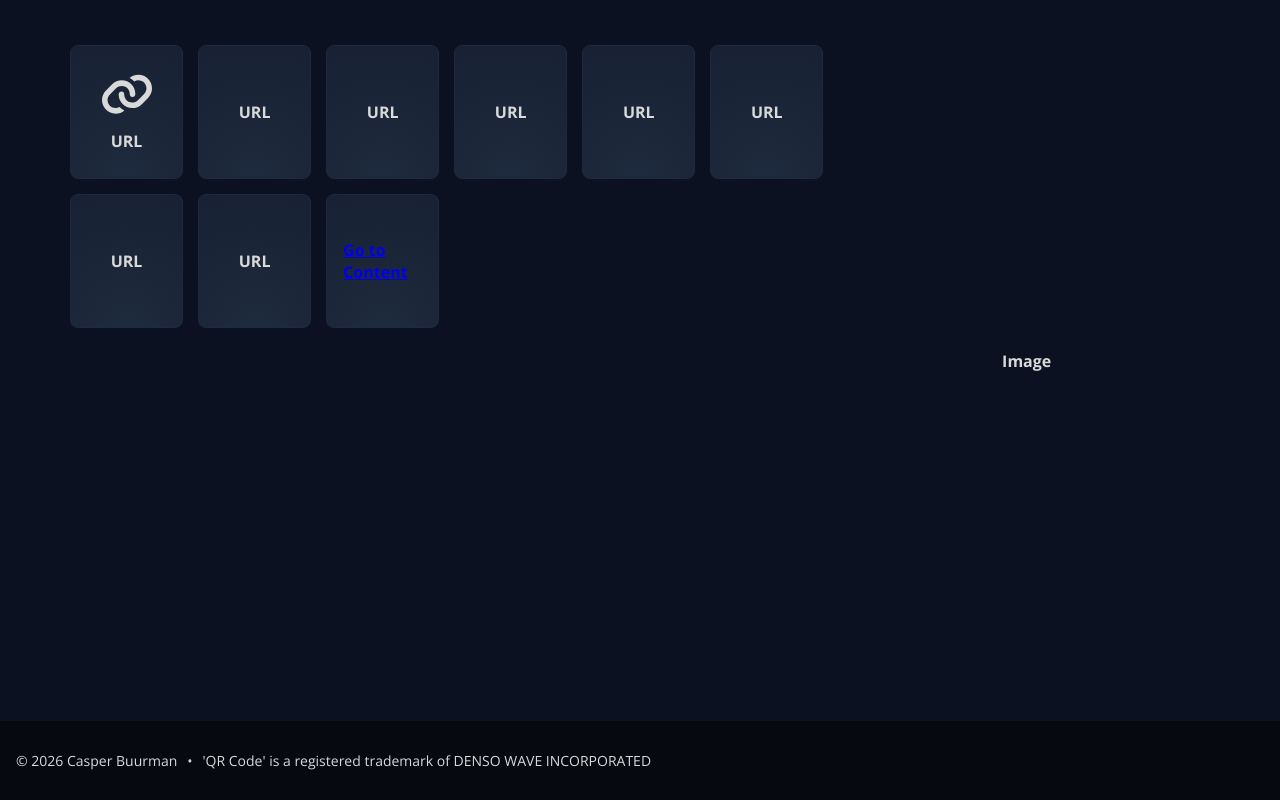
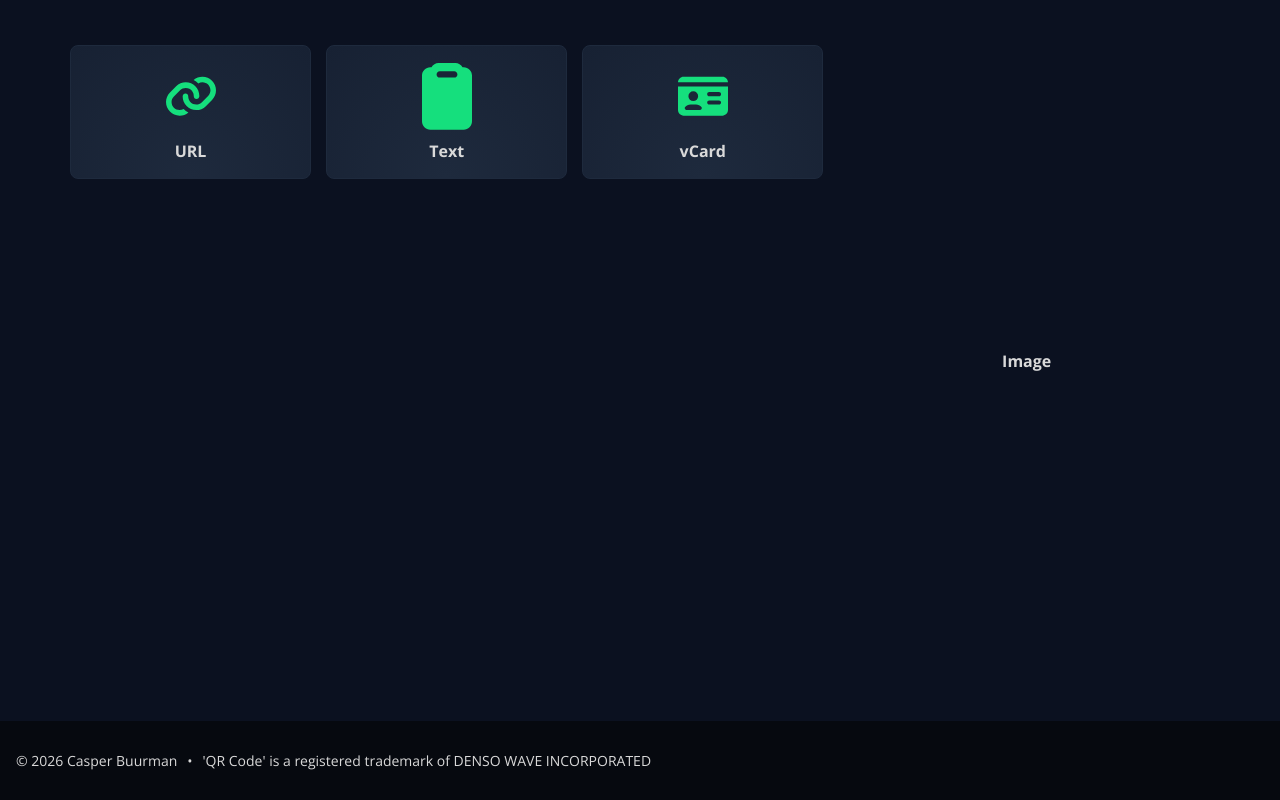
Before and after one commit to CasperBvV/QR-Genny, a Vue app: page / in a window 1280 px wide. Built offline with nearby package versions, Linux system fonts and the light colour scheme.

Commit message:
Improve QR content handling and UI for type selection
Refactored QR data parsing to support multiple content types (text, URL, vCard) with debounced updates. Enhanced HomeView to allow users to select content type with icons, and updated ContentView to prompt for type selection if none is set.

```diff
--- a/src/data/qr.ts
+++ b/src/data/qr.ts
@@ -107,22 +107,58 @@ interface qrDataType {
 
 
 export const qrData = ref<qrDataType>({} as qrDataType)
+const latestUpdate = ref<number>(0);
 watch(qrData.value, (newData) => {
-  const contentString = parseContent(newData.content, newData.home?.type || 'text');
-  qrOptions.value.data = contentString;
-  console.log('QR Data updated:', qrOptions.value.data);
-})
+  latestUpdate.value = Date.now();
+
+  // Wait until no updates for 500ms
+  const currentUpdate = latestUpdate.value;
+  setTimeout(() => {
+    if (currentUpdate === latestUpdate.value) {
+      // Apply updates to qrOptions
+      applyUpdates(newData);
+    }
+  }, 500);
+}, { deep: true });
+
+function applyUpdates(newData: qrDataType) {
+  console.log('Applying updates to qrOptions:', newData);
+  // Update qrOptions based on qrData content
+
+  qrOptions.value.data = parseContent(newData.content, newData.home?.type || 'text');
+}
 
 function parseContent(content: Record<string, string>, type: string): string {
   let dataString = '';
-  if (type === 'vCard') {
-    dataString += 'BEGIN:VCARD\nVERSION:3.0\n';
-    for (const [key, value] of Object.entries(content)) {
-      dataString += `${key}: ${value}\n`;
-    }
-    dataString += 'END:VCARD';
-  } else {
-    dataString = content?.text || 'https://cbuurman.nl';
+  content = content || {};
+
+  switch (type) {
+    case 'text':
+      dataString = content.text || 'Hello, World!';
+      break;
+    case 'url':
+      let input : string = content.url || 'cbuurman.nl';
+      if (!input.startsWith('http://') && !input.startsWith('https://')) {
+        input = 'https://' + input;
+      }
+      dataString = input;
+      break;
+    case 'vCard':
+      dataString = generateVCard(content);
+      break;
+    default:
+      dataString = content[type] || 'https://cbuurman.nl';
   }
+
+  return dataString;
+}
+
+function generateVCard(content: Record<string, string>): string {
+  let dataString = '';
+  dataString += 'BEGIN:VCARD\nVERSION:3.0\n';
+  for (const [key, value] of Object.entries(content)) {
+    dataString += `${key}: ${value}\n`;
+  }
+  dataString += 'END:VCARD';
   return dataString.trim();
 }
--- a/src/views/ContentView.vue
+++ b/src/views/ContentView.vue
@@ -41,7 +41,11 @@ const fields: Record<string, Field[]> = {
 </script>
 
 <template>
-  <template v-for="field in fields.text" :key="field.value">
+  <template v-if="!qrData.home?.type">
+    Please select a content type.
+    <RouterLink to="/">Go to Home</RouterLink>
+  </template>
+  <template v-for="field in fields[qrData.home?.type]" :key="field.value">
     <ContentInputComponent :inputType="field.inputType" :label="field.label" :value="field.value"
       :prefilled="currentData[field.value]" />
   </template>
--- a/src/views/HomeView.vue
+++ b/src/views/HomeView.vue
@@ -1,28 +1,45 @@
 <script setup lang="ts">
 import { FontAwesomeIcon } from '@fortawesome/vue-fontawesome'
-import { faLink } from '@fortawesome/free-solid-svg-icons'
+import { faLink, faClipboard, faIdCard } from '@fortawesome/free-solid-svg-icons'
+
+import { qrData } from '@/data/qr';
+
+function updateType(type: string) {
+  // Navigation logic can be added here if needed
+  qrData.value.home = {
+    ...qrData.value.home,
+    type,
+  }
+}
+
+const types = {
+  url: {
+    icon: faLink,
+    label: 'URL',
+  },
+  text: {
+    icon: faClipboard,
+    label: 'Text',
+  },
+  vcard: {
+    icon: faIdCard,
+    label: 'vCard',
+  },
+}
+
 </script>
 
 <template>
   <div class="wrapper">
     <div class="types column">
-      <div class="card">
+      <RouterLink v-for="type in types" :key="type.label" to="/content" class="card"
+        @click="updateType(type.label.toLowerCase())">
         <div class="icon">
-          <FontAwesomeIcon :icon="faLink" />
+          <FontAwesomeIcon :icon="type.icon" />
         </div>
-        URL
-      </div>
-      <div class="card">URL</div>
-      <div class="card">URL</div>
-      <div class="card">URL</div>
-      <div class="card">URL</div>
-      <div class="card">URL</div>
-      <div class="card">URL</div>
-      <div class="card">URL</div>
+        {{ type.label }}
 
-      <div class="card">
-        <RouterLink to="/content">Go to Content</RouterLink>
-      </div>
+      </RouterLink>
     </div>
 
     <div class="column">Image</div>
@@ -87,6 +104,8 @@ import { faLink } from '@fortawesome/free-solid-svg-icons'
       gap: 10px;
 
       cursor: pointer;
+      text-decoration: none;
+      color: inherit;
 
       position: relative;
 
@@ -116,11 +135,30 @@ import { faLink } from '@fortawesome/free-solid-svg-icons'
         }
 
         transform: scale(1.03);
+
+        .icon svg * {
+          fill: $color2;
+        }
+      }
+
+      .icon {
+        display: flex;
+        flex-direction: row;
+        align-items: center;
+
+        overflow: hidden;
+
+        flex-grow: 1;
       }
 
       .icon svg {
         width: 50px;
         height: auto;
+
+        * {
+          transition: fill 0.2s ease;
+          fill: $color1;
+        }
       }
     }
   }
```
